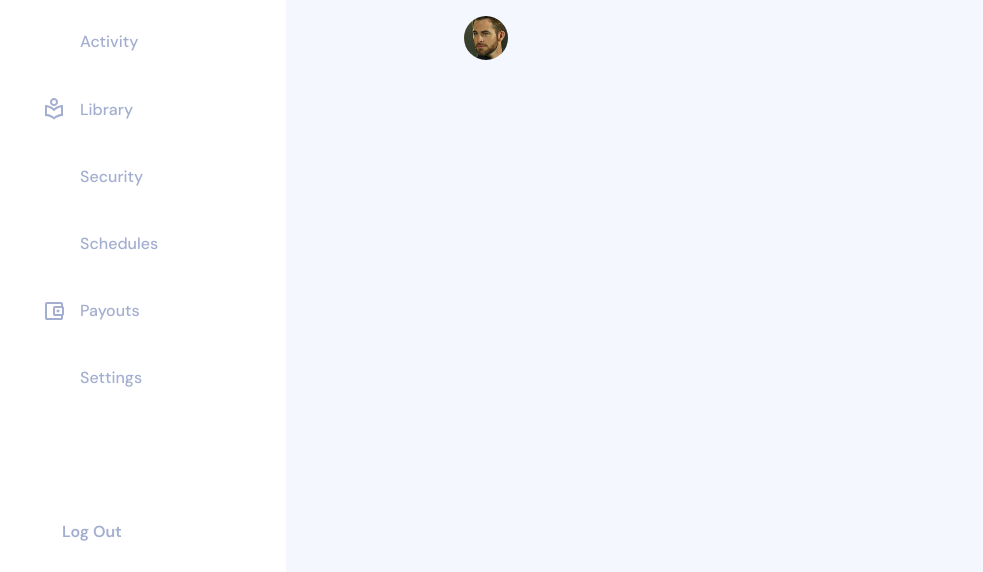
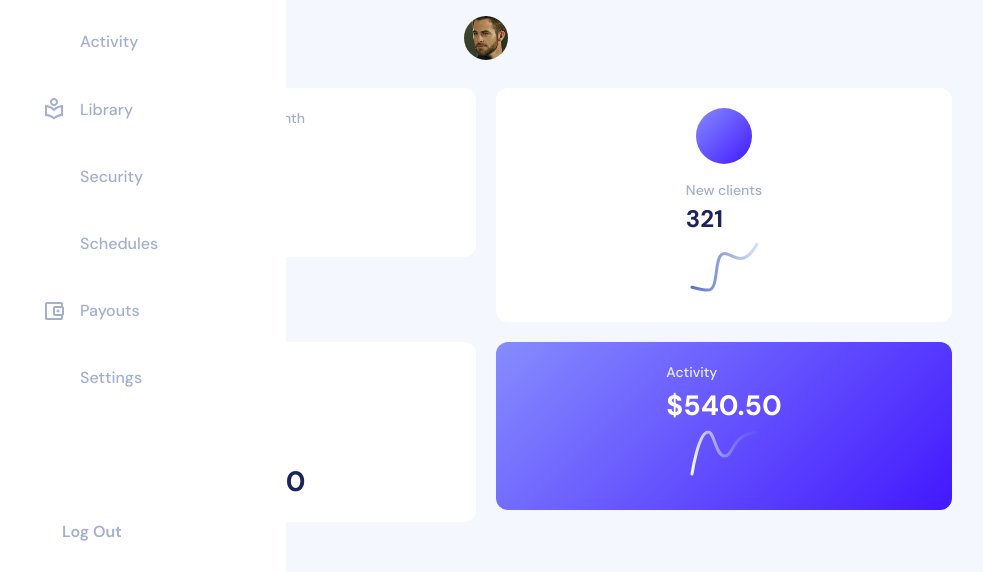
Before and after one commit to themewagon/venus, a React (Vite) app: page / in a window 1280 px wide. Shown: the part 198-770 px from the top of the page, without its empty margins (4-987 px from the left). Built offline with nearby package versions, Linux system fonts and the light colour scheme; some icons are missing.

Commit message:
top cards updated

```diff
--- a/src/components/sections/dashboard/top-cards/activity/index.tsx
+++ b/src/components/sections/dashboard/top-cards/activity/index.tsx
@@ -11,7 +11,8 @@ const Activity = () => {
       alignItems="center"
       justifyContent="space-between"
       sx={(theme) => ({
-        px: 3, py: 2.5,
+        px: 3,
+        py: 2.5,
         background: `linear-gradient(135deg, ${theme.palette.gradients.primary.state} 0%, ${theme.palette.gradients.primary.main} 100%)`,
       })}
     >
--- a/src/components/sections/dashboard/top-cards/spent/SpentChart.tsx
+++ b/src/components/sections/dashboard/top-cards/spent/SpentChart.tsx
@@ -19,7 +19,7 @@ const SpentChart = ({ data, ...rest }: SpentChartProps) => {
   const option = useMemo(
     () => ({
       tooltip: {
-        axisPointer: null,
+        show: false,
       },
       grid: {
         top: '12%',
--- a/src/pages/dashboard/Dashbaord.tsx
+++ b/src/pages/dashboard/Dashbaord.tsx
@@ -1,5 +1,5 @@
 import Grid from "@mui/material/Grid";
-// import TopCards from "components/sections/dashboard/top-cards";
+import TopCards from "components/sections/dashboard/top-cards";
 // import AvatarCard from "components/sections/dashboard/avatar-card";
 // import SpentThisMonth from "components/sections/dashboard/spent-this-month";
 // import Tasks from "components/sections/dashboard/tasks";
@@ -13,9 +13,9 @@ import Grid from "@mui/material/Grid";
 const Dashbaord = () => {
   return (
     <Grid container spacing={2.5}>
-      {/* <Grid item xs={12}>
+      <Grid item xs={12}>
         <TopCards />
-      </Grid> */}
+      </Grid>
 
       {/* <Grid item xs={12} md={8}>
         <TotalSpent/>
```
